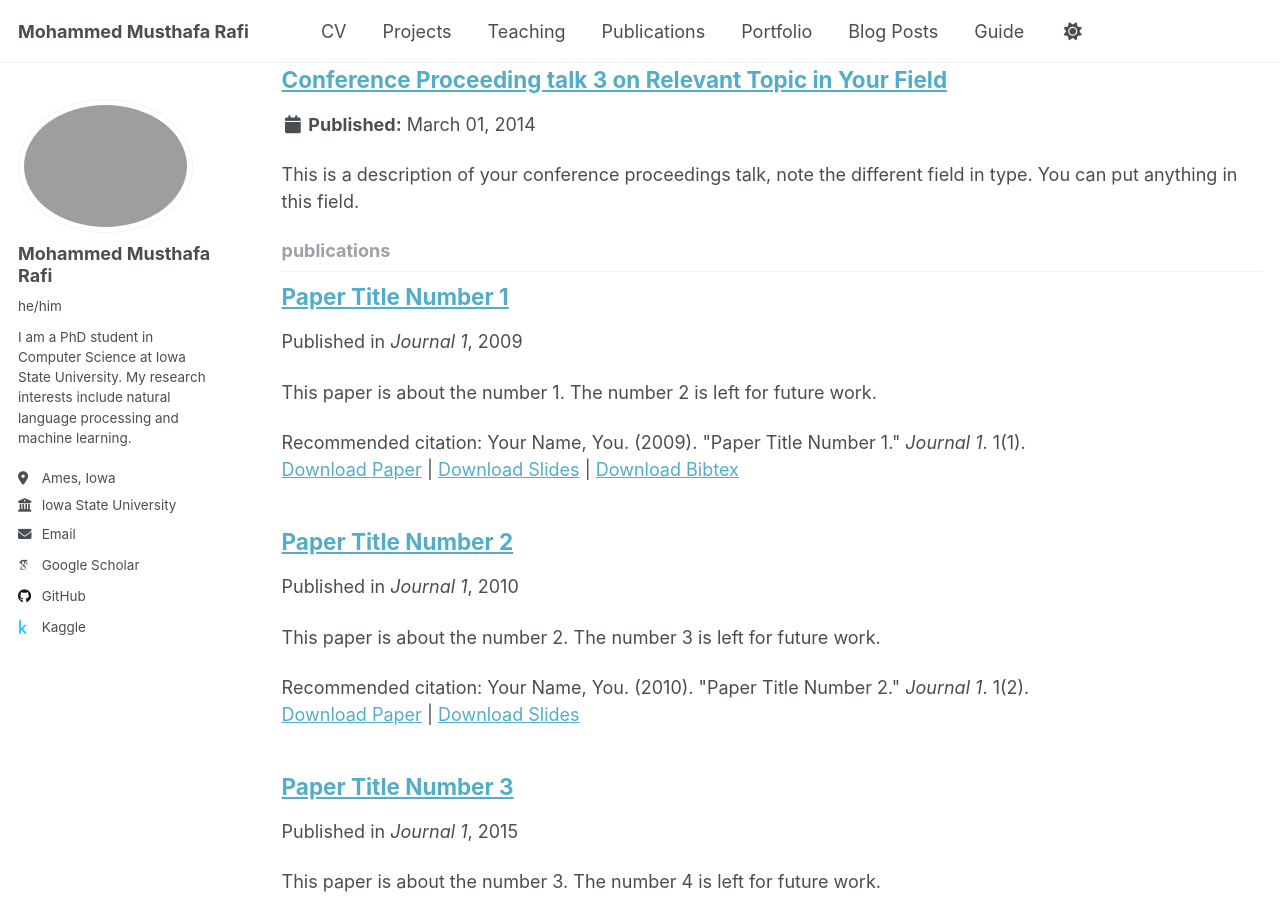
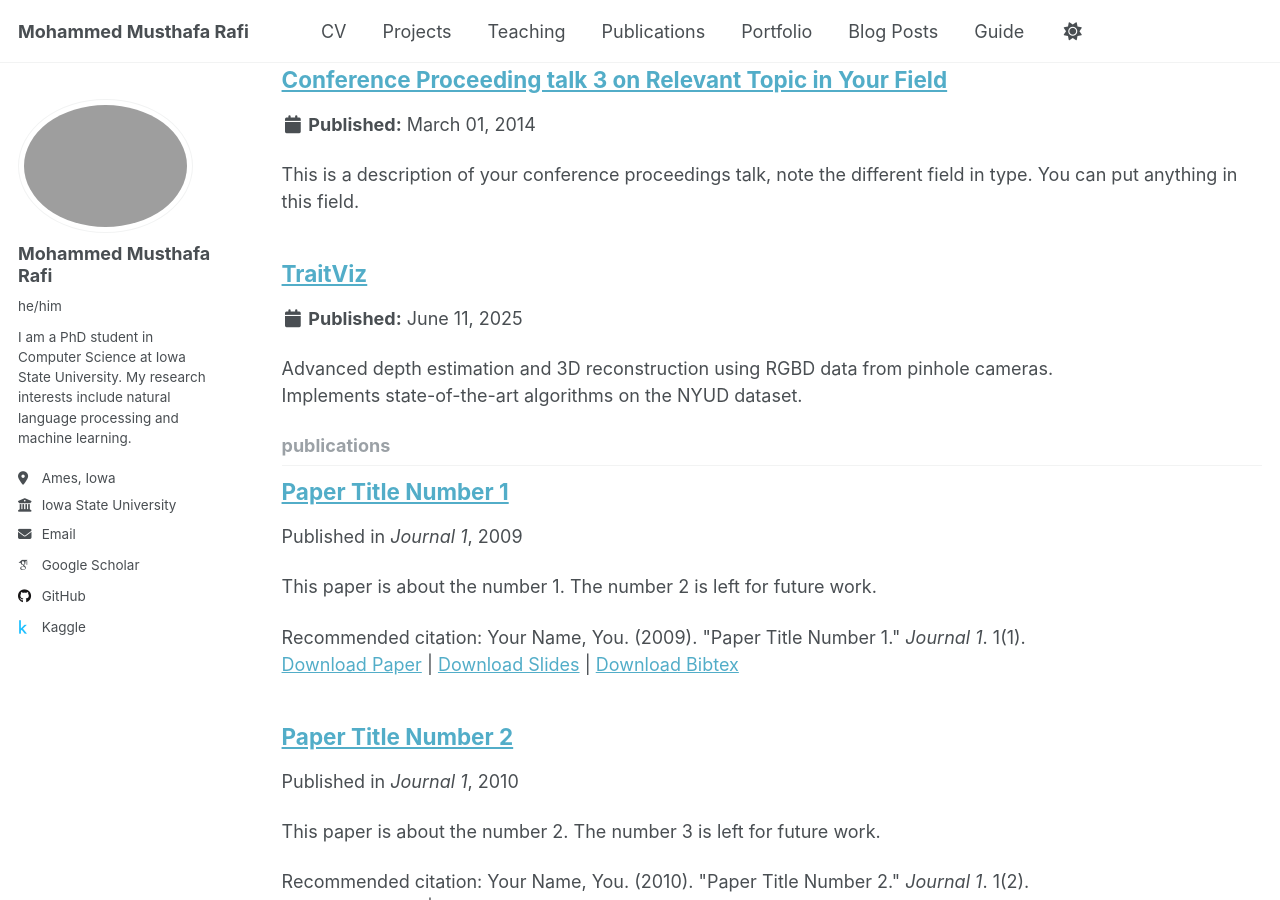
Before and after one commit to itsMustafamr/itsmustafamr.github.io, a Jekyll site: the page built from _pages/collection-archive.html, in a window 1280 px wide and 900 px high, scrolled down 1617 px. Built offline with Jekyll 4.4.1, drawn with Linux system fonts in a browser that asks for light colours; some web fonts are replaced.

Commit message:
added project TraitViz, need to work on content

```diff
--- /dev/null
+++ b/_projects/TraitViz.md
@@ -0,0 +1,16 @@
+---
+title: "TraitViz"
+layout: project
+date: 2025-06-11          # optional, but good for sorting
+image: "images/TraitViz.png"
+tags:
+  - 2D
+  - 3D
+  - Depth
+  - NYUD
+  - Pinhole camera
+repo_url: "https://github.com/yourusername/rgbd-demo"
+---
+
+Advanced depth estimation and 3D reconstruction using RGBD data from pinhole cameras.
+Implements state-of-the-art algorithms on the NYUD dataset.
```
Also changed, not shown: _includes/project-card.html (added, +23 -0 lines), _layouts/project.html (added, +27 -0 lines), _pages/about.md (+3 -0 lines), _pages/projects.html (+9 -0 lines), images/TraitViz.png (added).
